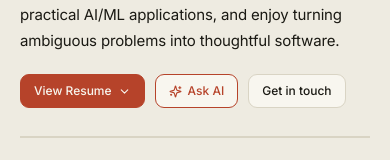
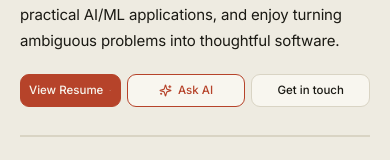
Before and after one commit to ParasRana123/Portfolio-Website, a Next.js app: page / in a window 390 px wide. Shown: the part 239-399 px from the top of the page. Built offline with nearby package versions, Linux system fonts and the light colour scheme; no server answers.

Commit message:
style(responsive): prevent intro actions wrapping on mobile and optimize button spacing

```diff
--- a/styles/portfolio.css
+++ b/styles/portfolio.css
@@ -396,9 +396,11 @@
 
 .dp-intro-actions {
   display: flex;
-  flex-wrap: wrap;
+  flex-wrap: nowrap;
+  align-items: center;
   gap: 10px;
   padding-top: 4px;
+  width: 100%;
 }
 
 .dp-intro-action {
@@ -415,11 +417,55 @@
   font-size: 12px;
   font-weight: 500;
   text-decoration: none;
+  white-space: nowrap;
   transition:
     border-color 0.2s ease,
     background-color 0.2s ease,
     color 0.2s ease,
     transform 0.2s ease;
+}
+
+@media (max-width: 560px) {
+  .dp-intro-actions {
+    gap: 6px;
+    width: 100%;
+  }
+
+  .dp-resume-dropdown-wrapper {
+    flex: 1 1 0;
+    min-width: 0;
+  }
+
+  .dp-resume-dropdown-wrapper .dp-intro-action {
+    width: 100%;
+  }
+
+  .dp-intro-action {
+    flex: 1 1 0;
+    min-width: 0;
+    padding: 0 8px;
+    font-size: 11.5px;
+    min-height: 33px;
+    gap: 4px;
+    text-align: center;
+  }
+
+  .dp-resume-dropdown {
+    width: min(275px, calc(100vw - 32px));
+    left: 0;
+  }
+}
+
+@media (max-width: 380px) {
+  .dp-intro-actions {
+    gap: 4px;
+  }
+
+  .dp-intro-action {
+    padding: 0 5px;
+    font-size: 10.5px;
+    min-height: 32px;
+  }
 }
 
 .dp-intro-action:hover {
```
